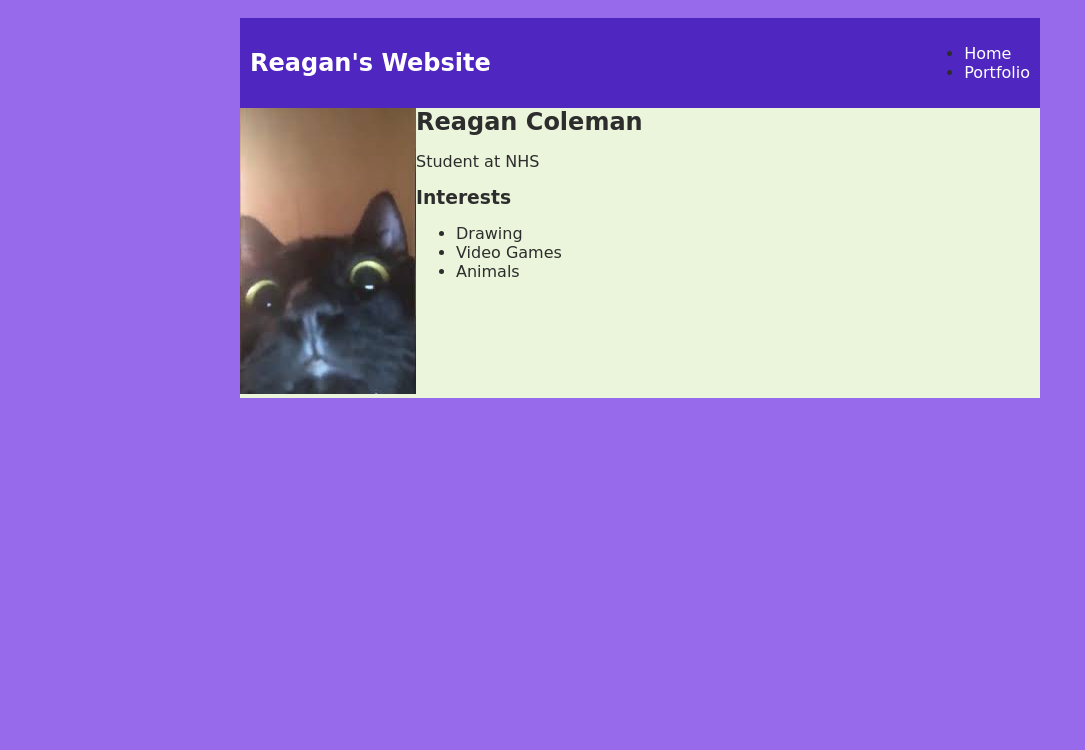
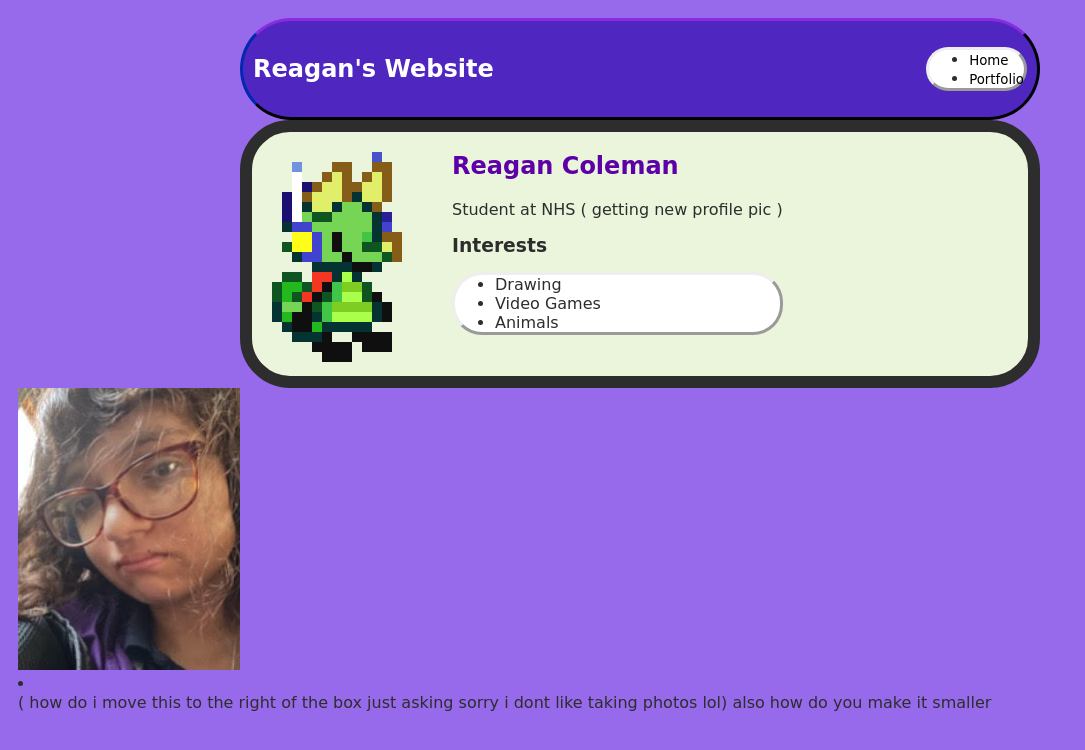
Before and after one commit to reagancoleman/reagancoleman.github.io, a plain HTML site: page index.html in a window 1280 px wide. Shown: the whole page, without its empty margins (0-1085 px from the left). Drawn offline with Linux system fonts and the light colour scheme.

Commit message:
add index.html file

```diff
--- a/index.html
+++ b/index.html
@@ -12,6 +12,7 @@
         #all-contents {
             max-width: 800px;
             margin: auto;
+
         }
 
         /* navigation menu */
@@ -20,6 +21,12 @@
             margin: 0 auto;
             display: flex;
             padding: 10px;
+            border-style: outset;
+              border-color: rgb(0, 21, 92);
+              border-block-end-color: rgb(20, 0, 77);
+              border-block-start-color: blueviolet;
+              border-radius: 90px;
+
         }
         h1 {
             display: flex;
@@ -37,13 +44,17 @@
         }
         a {
             text-decoration: none;
-            color: #fff;
+            color: rgb(0, 0, 0);
+            font-size: smaller;
         }
 
         /* main container area beneath menu */
         main {
             background: rgb(234, 245, 219);
             display: flex;
+            border-style: solid;
+              border-width: 12px;
+              border-radius: 50px;
         }
         .sidebar {
             margin-right: 25px;
@@ -60,9 +71,19 @@
             border: 4px rgb(231, 222, 235) ridge;
             padding: 8px;
         }
-        h2, h3 {
+        h2{
+          color: rgb(93, 0, 168);
+        }
+         h3 {
             margin: 0px;
         }
+        ul{
+          background-color: rgb(255, 255, 255);
+          border-style: outset;
+          border-radius: 30px;
+        }
+
+
     </style>
     </head>
 
@@ -79,13 +100,13 @@
         <main>
             <!-- Sidebar section -->
             <div>
-              <img src ="images/profilepic.jfif">
+              <img src ="images/bop (3).gif">
             </div>
 
             <!-- Content section -->
             <div>
               <h2>Reagan Coleman</h2>
-              <p>Student at NHS</p>
+              <p>Student at NHS ( getting new profile pic )</p>
               <!-- Interests -->
               <div>
                 <h3> Interests </h3>
@@ -93,12 +114,16 @@
                   <li>Drawing</li>
                   <li>Video Games</li>
                   <li>Animals</li>
+
                 </ul>
               </div>
-
 
             </div>
         </main>
       </div>
+      <img src ="images/badphotolol.jpg">
+      <li></li>( how do i move this to the right of the box just asking sorry i dont like taking photos lol)
+      also how do you make it smaller
+      </div>
     </body>
 </html>
```
Also changed, not shown: portfolio.html (+8 -1 lines), images/badphotolol.jpg (added), images/bop (3).gif (added), images/dots.png (added), images/profilepic.jfif (deleted), images/sheep.gif (added).
